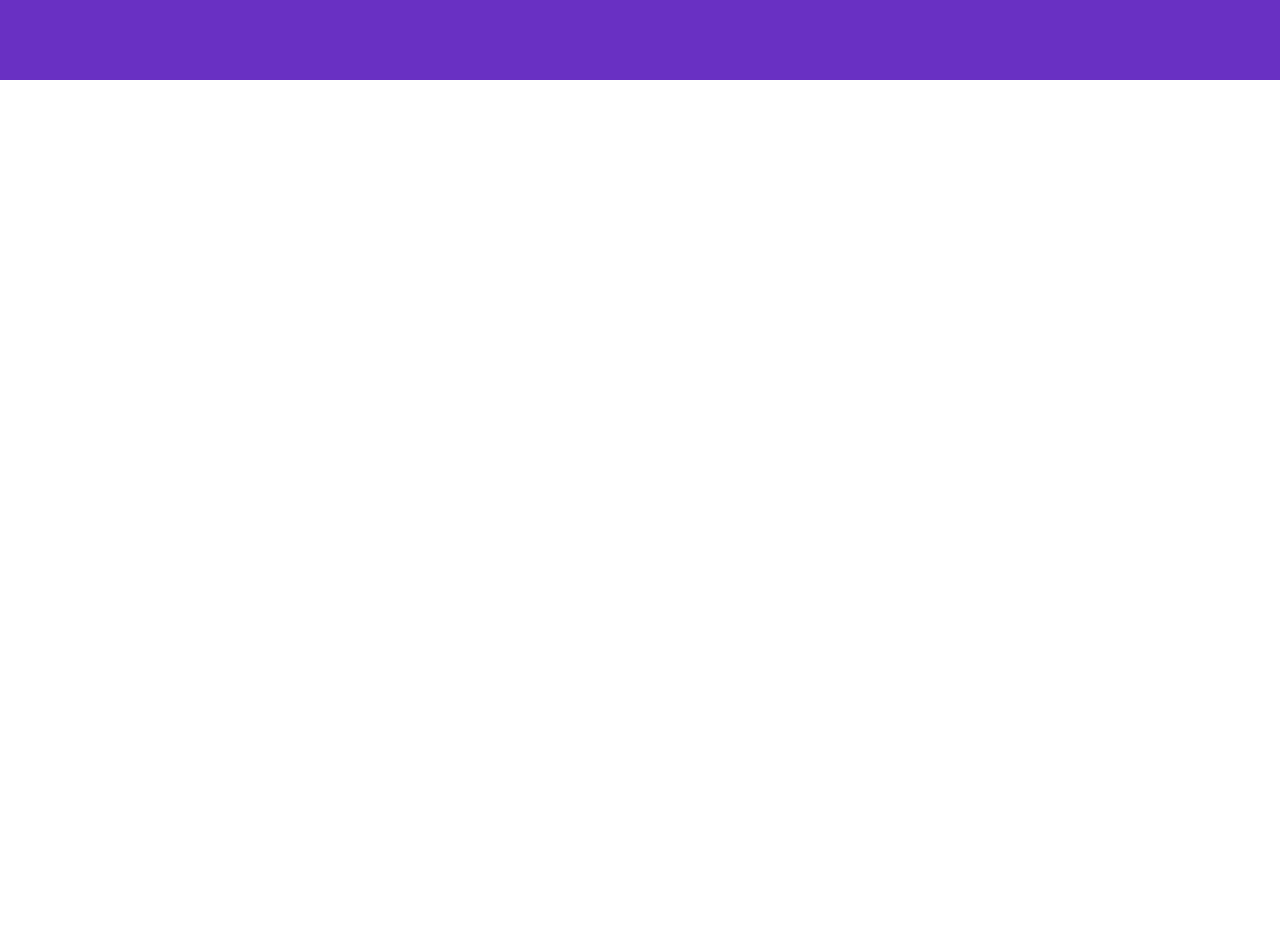
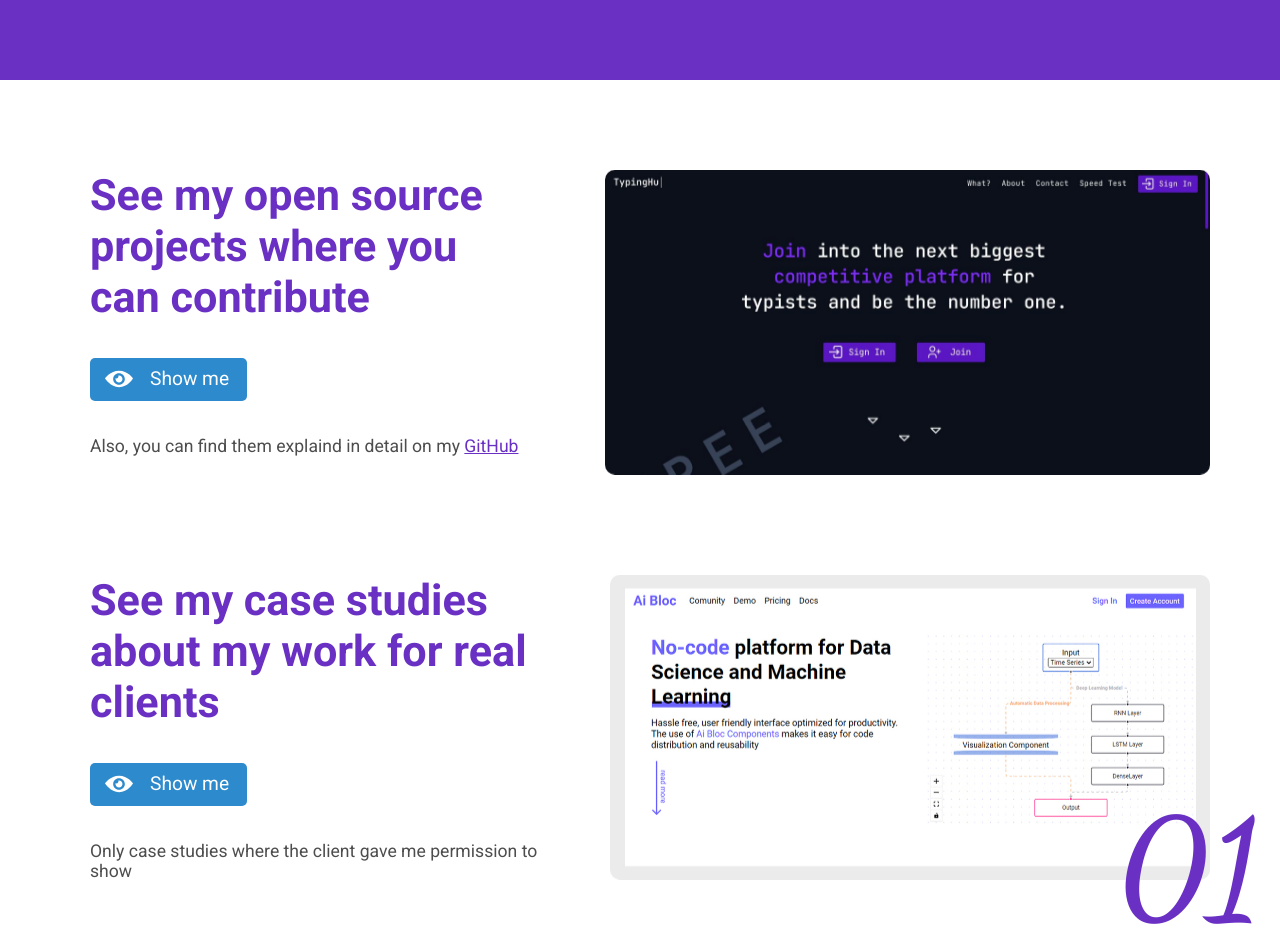
Before and after one commit to tudorale/portfolio-nextjs, a Next.js app: page / in a window 1280 px wide. Shown: the part 720-1670 px from the top of the page. Before the commit the page ends 800 px from the top, so only its background shows below. Built offline with nearby package versions, Linux system fonts and the light colour scheme.

Commit message:
working on the work section

```diff
--- /dev/null
+++ b/components/Projects/Work.js
@@ -0,0 +1,49 @@
+import React from 'react'
+import Link from "next/link"
+import styles from "./Work.module.css";
+
+function Work() {
+    return (
+        <div className={styles.work}>
+
+          <div className={styles.category}>
+            <div className={styles.info}>
+              <h1>See my open source projects where you can contribute</h1>
+              <Link href="/open-source" passHref>
+                <button>
+                  <svg xmlns="http://www.w3.org/2000/svg" width="24" height="24" viewBox="0 0 24 24"><path d="M15 12c0 1.657-1.343 3-3 3s-3-1.343-3-3c0-.199.02-.393.057-.581 1.474.541 2.927-.882 2.405-2.371.174-.03.354-.048.538-.048 1.657 0 3 1.344 3 3zm-2.985-7c-7.569 0-12.015 6.551-12.015 6.551s4.835 7.449 12.015 7.449c7.733 0 11.985-7.449 11.985-7.449s-4.291-6.551-11.985-6.551zm-.015 12c-2.761 0-5-2.238-5-5 0-2.761 2.239-5 5-5 2.762 0 5 2.239 5 5 0 2.762-2.238 5-5 5z"/></svg>
+                  <span>Show me</span>
+                </button>
+              </Link>
+
+              <p>Also, you can find them explaind in detail on my <Link href="https://github.com/tudorale">GitHub</Link></p>
+            </div>
+
+            <div className={styles.image}>
+            </div>
+
+          </div>
+
+          <div className={styles.category + " " + styles.secondCategory}>
+            <div className={styles.info}>
+              <h1>See my case studies about my work for real clients</h1>
+              <Link href="/case-studies" passHref>
+                <button>
+                  <svg xmlns="http://www.w3.org/2000/svg" width="24" height="24" viewBox="0 0 24 24"><path d="M15 12c0 1.657-1.343 3-3 3s-3-1.343-3-3c0-.199.02-.393.057-.581 1.474.541 2.927-.882 2.405-2.371.174-.03.354-.048.538-.048 1.657 0 3 1.344 3 3zm-2.985-7c-7.569 0-12.015 6.551-12.015 6.551s4.835 7.449 12.015 7.449c7.733 0 11.985-7.449 11.985-7.449s-4.291-6.551-11.985-6.551zm-.015 12c-2.761 0-5-2.238-5-5 0-2.761 2.239-5 5-5 2.762 0 5 2.239 5 5 0 2.762-2.238 5-5 5z"/></svg>
+                  <span>Show me</span>
+                </button>
+              </Link>
+
+              <p>Only case studies where the client gave me permission to show</p>
+            </div>
+
+            <div className={styles.image}>
+            </div>
+
+            <h1 className={styles.number}>01</h1>
+          </div>
+        </div>
+    )
+}
+
+export default Work
--- /dev/null
+++ b/components/Projects/Work.module.css
@@ -0,0 +1,116 @@
+@import url('https://fonts.googleapis.com/css2?family=Dancing+Script:wght@700&display=swap');
+.work{
+    display: flex;
+    flex-direction: column;
+    justify-content: center;
+    align-items: center;
+}
+
+.category{
+    display: grid;
+    position: relative;
+    top: 20px;
+    grid-template-columns: 1fr auto;
+    grid-template-rows: auto;
+    grid-column-gap: 50px;
+}
+
+
+.category .info{
+    padding: 20px;
+}
+
+.category .info h1{
+    color: var(--main-color);
+    font-size: 2.7rem;
+}
+
+.category .image {
+    background-image: url("../../public/opensource/typinghub.jpg");
+    width: 605px;
+    height: 305px;
+    border-radius: 10px;
+    margin-top: 20px;
+    background-size: cover;
+    animation: upDownSlow 1000ms infinite alternate-reverse;
+}
+
+@keyframes upDownSlow {
+    0% {
+      transform: translateY(-5px);
+    }
+    100% {
+      transform: translateY(0);
+    }
+}
+
+.category .info button{
+    position: relative;
+    top: 35px;
+    padding: 5px 20px;
+    padding-right: 30px;
+    outline: none;
+    border: none;
+    border-radius: 5px;
+    background-color: var(--secondary-color);
+    font-size: 1.1rem;
+    color: white;
+    cursor: pointer;
+    transition: all 300ms linear;
+}
+
+.category .info button:hover{
+    background-color: var(--secondary-hover);
+}
+
+.category .info button svg{
+    width: 28px;
+    height: 28px;
+    position: relative;
+    left: -5px;
+    top: 2px;
+    fill: white;
+}
+
+.category .info button span{
+    position: relative;
+    left: 12px;
+    top: -6px;
+    font-size: 1.2rem;
+}
+
+.category .info p{
+    position: relative;
+    top: 70px;
+    color: rgb(77, 77, 77);
+    font-size: 1.1rem;
+}
+
+.category .info a{
+    color: var(--main-color);
+    text-decoration: underline;
+}
+
+.number{
+    position: absolute;
+    right: -50px;
+    font-size: 8.5rem;
+    bottom: -70px;
+    font-family: "Dancing Script";
+    color: var(--main-color);
+}
+
+.secondCategory{
+    position: relative;
+    top: 100px;
+}
+
+.secondCategory .image{
+    background-image: url("../../public/casestudies/aibloc.jpg");
+    width: 600px;
+    height: 305px;
+    border-radius: 10px;
+    margin-top: 20px;
+    background-size: cover;
+    animation: upDownSlow 1000ms infinite alternate-reverse;
+}
--- a/pages/index.js
+++ b/pages/index.js
@@ -1,9 +1,10 @@
 import Head from 'next/head'
 import Image from 'next/image'
-import Navbar from '../components/Navbar'
+import Navbar from '../components/Nav/Navbar'
 import styles from '../styles/Home.module.css'
 import Link from "next/link"
 import Computer from "../public/computer.png"
+import Work from '../components/Projects/Work'
 
 export default function Home() {
 
@@ -378,6 +379,9 @@ export default function Home() {
         </div>
       </div>
 
+      <div className={styles.wrapper}>
+        <Work/>
+      </div>
      </div>
   )
 }
--- a/styles/Home.module.css
+++ b/styles/Home.module.css
@@ -106,3 +106,11 @@
       transform: translateY(0);
     }
 }
+
+
+.wrapper{
+    max-width: 1140px;
+    margin: 0 auto;
+    position: relative;
+    top: 50px;
+}
```
Also changed, not shown: components/Nav/Navbar.js (renamed from components/Navbar.js), components/Nav/Navbar.module.css (renamed from components/Navbar.module.css), public/casestudies/aibloc.jpg (added), public/opensource/typinghub.jpg (added), styles/globals.css (line endings or trailing spaces).
